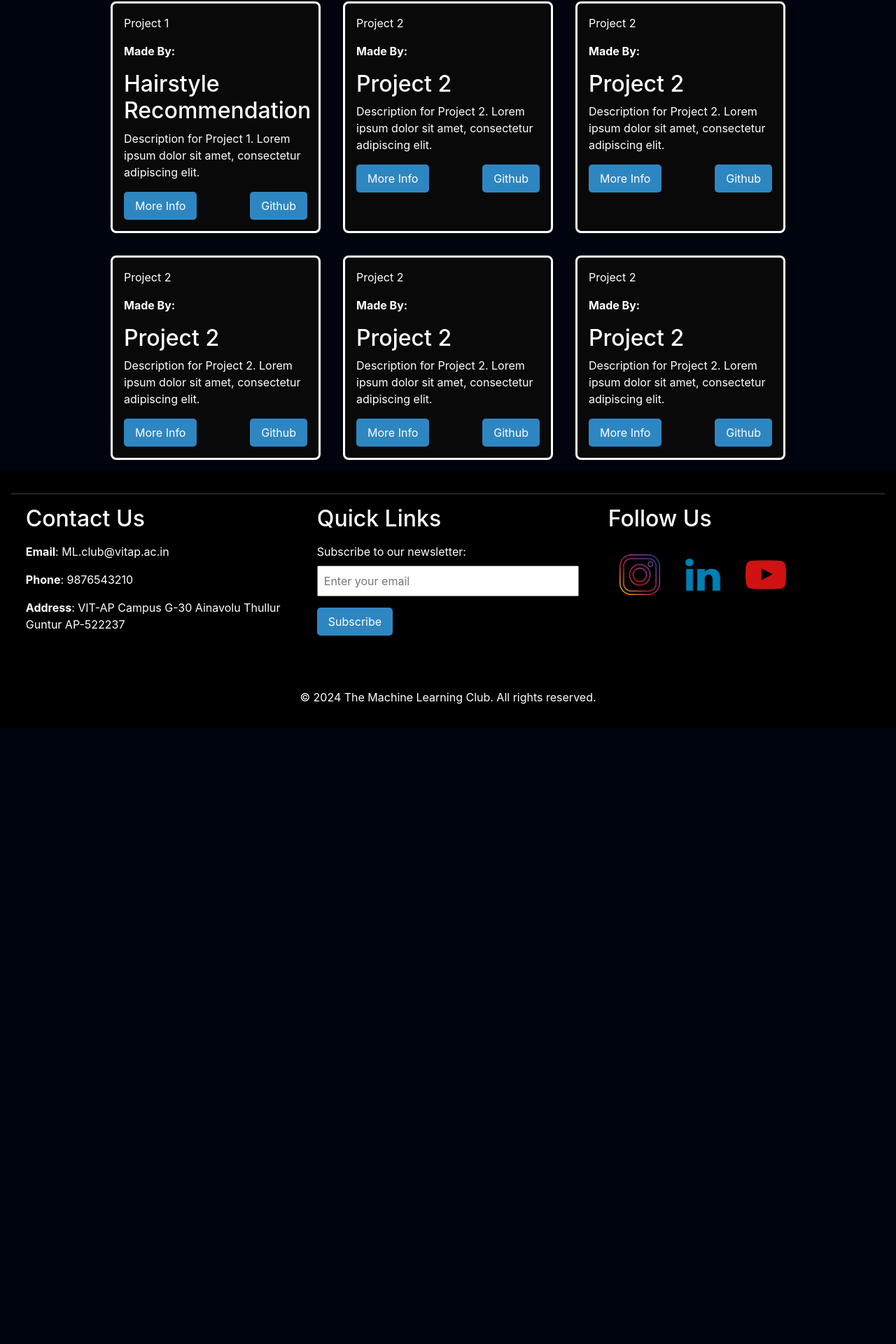
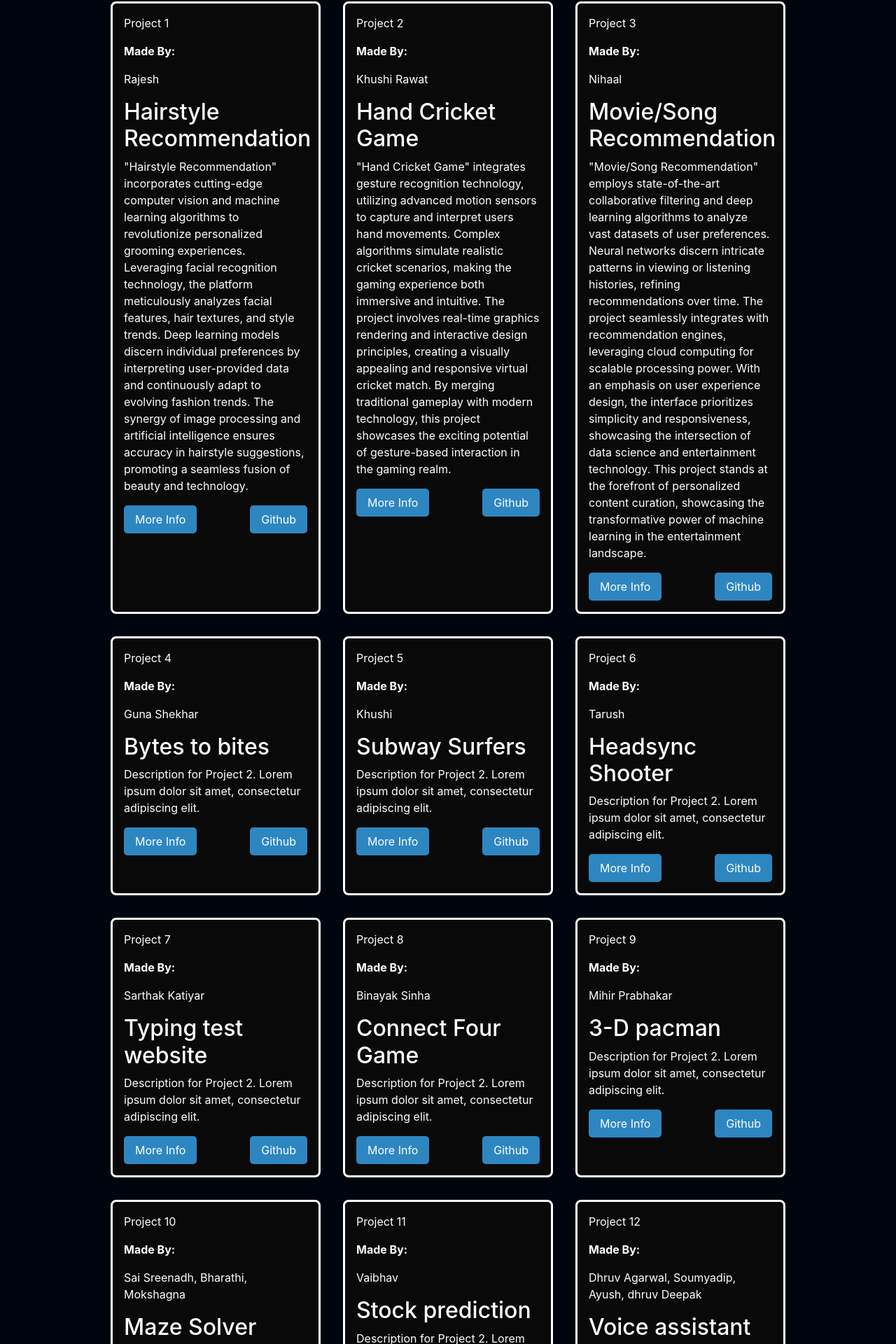
Before and after one commit to bluntlycoded/mlc, a React (Create React App) app: page /projects in a window 1280 px wide. Shown: the part 243-2163 px from the top of the page at 70% size. Before the commit the page ends 1283 px from the top, so only its background shows below. Built offline with nearby package versions, Linux system fonts and the light colour scheme; a web font is replaced by a local one.

Commit message:
Update Projects.js
Projects update

```diff
--- a/src/components/Projects.js
+++ b/src/components/Projects.js
@@ -1,6 +1,6 @@
 // Projects.js
 
-import {React} from 'react';
+import { React } from 'react';
 import './Projects.css';
 import Navbar from './common/Navbar'; // Adjust the path based on your project structure
 import Footer from './common/Footer';
@@ -9,7 +9,7 @@ import { useNavigate } from 'react-router-dom';
 
 const Projects = () => {
   let navigate = useNavigate();
-  const Pr1= () =>{
+  const Pr1 = () => {
     let path = `/project1`;
     navigate(path);
   }
@@ -18,40 +18,94 @@ const Projects = () => {
     {
       id: 'Project 1',
       title: 'Hairstyle Recommendation',
-      description: 'Description for Project 1. Lorem ipsum dolor sit amet, consectetur adipiscing elit.',
-      more_info: {Pr1},
+      description: '"Hairstyle Recommendation" incorporates cutting-edge computer vision and machine learning algorithms to revolutionize personalized grooming experiences. Leveraging facial recognition technology, the platform meticulously analyzes facial features, hair textures, and style trends. Deep learning models discern individual preferences by interpreting user-provided data and continuously adapt to evolving fashion trends. The synergy of image processing and artificial intelligence ensures accuracy in hairstyle suggestions, promoting a seamless fusion of beauty and technology.',
+      made_by: 'Rajesh',
+      more_info: { Pr1 },
     },
     {
       id: 'Project 2',
-      title: 'Project 2',
-      description: 'Description for Project 2. Lorem ipsum dolor sit amet, consectetur adipiscing elit.',
-      more_info: {Pr1},
+      title: 'Hand Cricket Game',
+      description: '"Hand Cricket Game" integrates gesture recognition technology, utilizing advanced motion sensors to capture and interpret users hand movements. Complex algorithms simulate realistic cricket scenarios, making the gaming experience both immersive and intuitive. The project involves real-time graphics rendering and interactive design principles, creating a visually appealing and responsive virtual cricket match. By merging traditional gameplay with modern technology, this project showcases the exciting potential of gesture-based interaction in the gaming realm.',
+      made_by: 'Khushi Rawat',
+      more_info: { Pr1 },
 
     },
     {
-        id: 'Project 2',
-        title: 'Project 2',
-        description: 'Description for Project 2. Lorem ipsum dolor sit amet, consectetur adipiscing elit.',
-        more_info: {Pr1},
+      id: 'Project 3',
+      title: 'Movie/Song Recommendation',
+      description: '"Movie/Song Recommendation" employs state-of-the-art collaborative filtering and deep learning algorithms to analyze vast datasets of user preferences. Neural networks discern intricate patterns in viewing or listening histories, refining recommendations over time. The project seamlessly integrates with recommendation engines, leveraging cloud computing for scalable processing power. With an emphasis on user experience design, the interface prioritizes simplicity and responsiveness, showcasing the intersection of data science and entertainment technology. This project stands at the forefront of personalized content curation, showcasing the transformative power of machine learning in the entertainment landscape.',
+      made_by: 'Nihaal',
+      more_info: { Pr1 },
     },
     {
-        id: 'Project 2',
-        title: 'Project 2',
+      id: 'Project 4',
+      title: 'Bytes to bites',
       description: 'Description for Project 2. Lorem ipsum dolor sit amet, consectetur adipiscing elit.',
-        more_info: {Pr1},
-        made_by:'',
+      more_info: { Pr1 },
+      made_by: 'Guna Shekhar',
     },
     {
-        id: 'Project 2',
-        title: 'Project 2',
+      id: 'Project 5',
+      title: 'Subway Surfers',
       description: 'Description for Project 2. Lorem ipsum dolor sit amet, consectetur adipiscing elit.',
-        more_info: {Pr1},
+      made_by: 'Khushi',
+      more_info: { Pr1 },
     },
     {
-        id: 'Project 2',
-        title: 'Project 2',
+      id: 'Project 6',
+      title: 'Headsync Shooter',
       description: 'Description for Project 2. Lorem ipsum dolor sit amet, consectetur adipiscing elit.',
-        more_info: {Pr1},
+      made_by: 'Tarush',
+      more_info: { Pr1 },
+    },
+    {
+      id: 'Project 7',
+      title: 'Typing test website',
+      description: 'Description for Project 2. Lorem ipsum dolor sit amet, consectetur adipiscing elit.',
+      made_by: 'Sarthak Katiyar',
+      more_info: { Pr1 },
+    },
+    {
+      id: 'Project 8',
+      title: 'Connect Four Game',
+      description: 'Description for Project 2. Lorem ipsum dolor sit amet, consectetur adipiscing elit.',
+      made_by: 'Binayak Sinha',
+      more_info: { Pr1 },
+    },
+    {
+      id: 'Project 9',
+      title: '3-D pacman ',
+      description: 'Description for Project 2. Lorem ipsum dolor sit amet, consectetur adipiscing elit.',
+      made_by: 'Mihir Prabhakar',
+      more_info: { Pr1 },
+    },
+    {
+      id: 'Project 10',
+      title: 'Maze Solver',
+      description: 'Description for Project 2. Lorem ipsum dolor sit amet, consectetur adipiscing elit.',
+      made_by: 'Sai Sreenadh, Bharathi, Mokshagna',
+      more_info: { Pr1 },
+    },
+    {
+      id: 'Project 11',
+      title: 'Stock prediction',
+      description: 'Description for Project 2. Lorem ipsum dolor sit amet, consectetur adipiscing elit.',
+      made_by: 'Vaibhav',
+      more_info: { Pr1 },
+    },
+    {
+      id: 'Project 12',
+      title: 'Voice assistant',
+      description: 'Description for Project 2. Lorem ipsum dolor sit amet, consectetur adipiscing elit.',
+      made_by: 'Dhruv Agarwal, Soumyadip, Ayush, dhruv Deepak ',
+      more_info: { Pr1 },
+    },
+    {
+      id: 'Project 13',
+      title: 'Study Buddy',
+      description: 'Description for Project 2. Lorem ipsum dolor sit amet, consectetur adipiscing elit.',
+      made_by: 'Lakshmi, Keerthi Chowdhary, Kushal',
+      more_info: { Pr1 },
     },
     // Add more projects as needed
   ];
@@ -78,7 +132,7 @@ const Projects = () => {
           </div>
         ))}
       </section>
-      <Footer/>
+      <Footer />
     </div>
   );
 };
```
Lines whose indentation alone changed are shown as unchanged.
